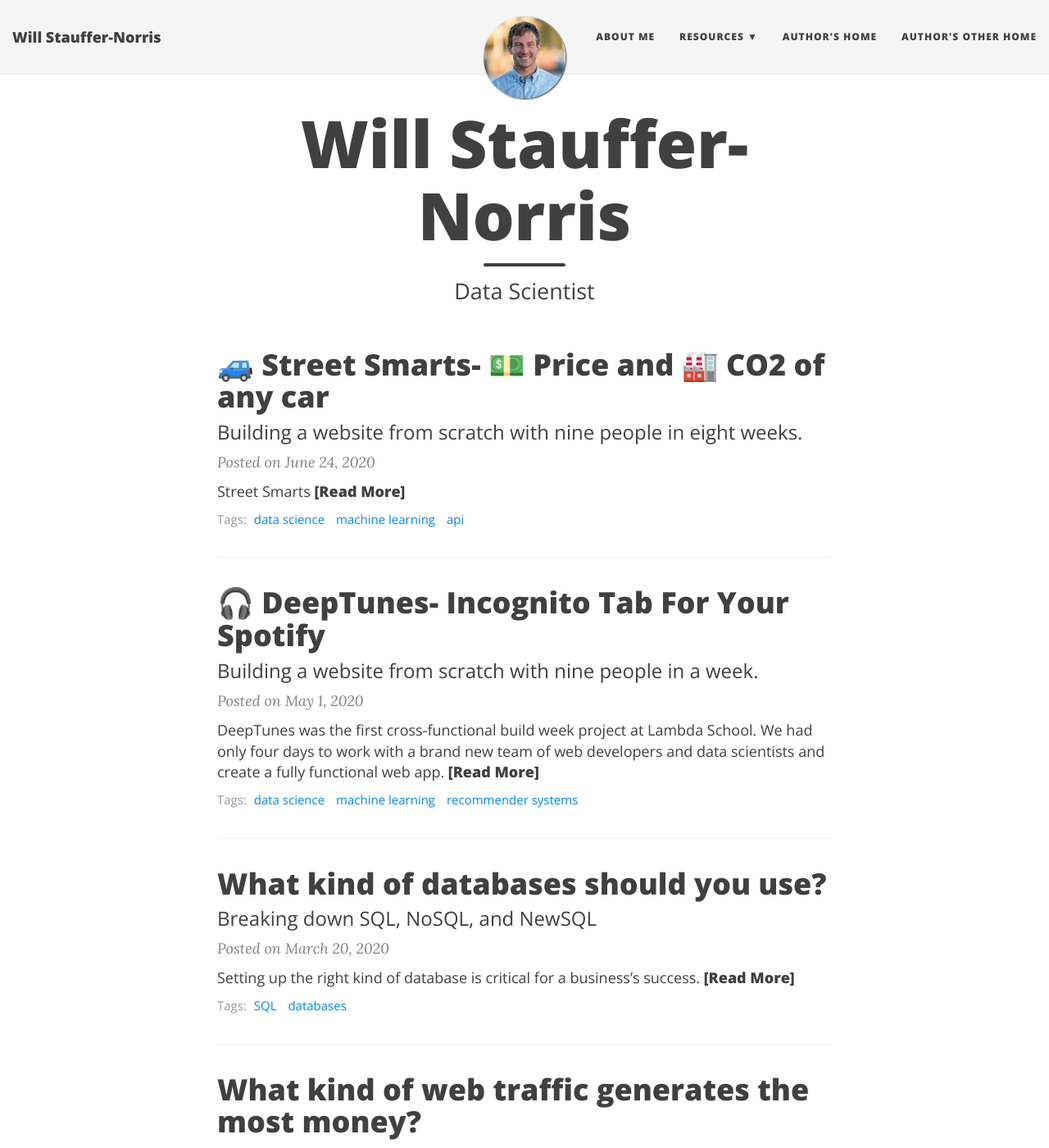
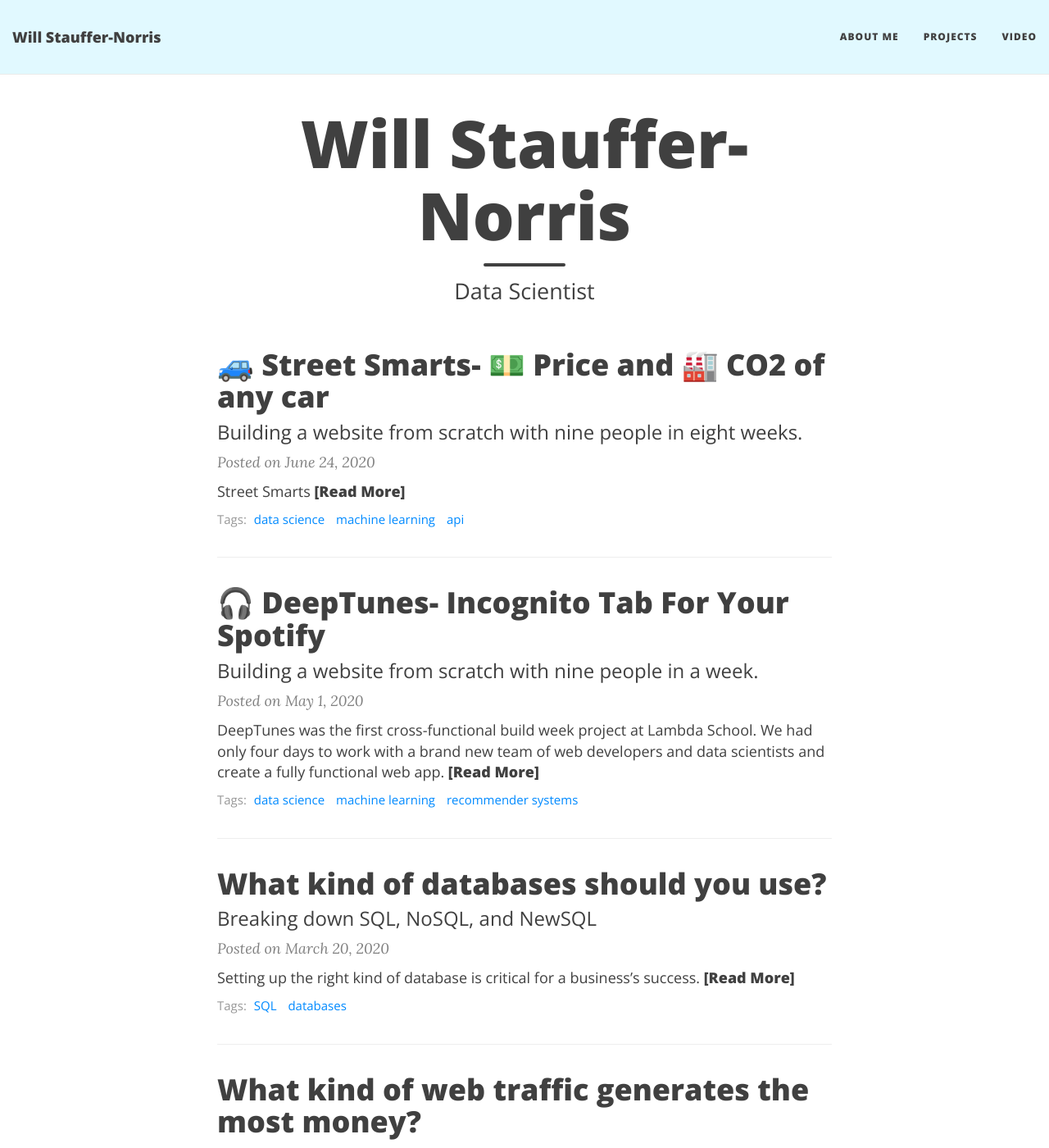
Before and after one commit to willstauffer/willstauffer.github.io, a Jekyll site: the page built from index.html, in a window 1280 px wide and 1400 px high. Shown: the whole window at 82% size. Built offline with Jekyll 4.4.1, drawn with Linux system fonts in a browser that asks for light colours; nearby versions of some CDN libraries; the list of posts is cut into pages by our own code.

Commit message:
Update _config.yml

```diff
--- a/_config.yml
+++ b/_config.yml
@@ -21,15 +21,12 @@ description: Data Science Portfolio
 # List of links in the navigation bar
 navbar-links:
   About Me: "aboutme"
-  Resources:
-    - Beautiful Jekyll: "http://deanattali.com/beautiful-jekyll/"
-    - Learn markdown: "http://www.markdowntutorial.com/"
-  Author's home: "http://deanattali.com"
-  Author's other home: "http://www.willstauffernorris.com"
+  Projects: "posts"
+  Video: "http://www.willstauffernorris.com"
 
 # Image to show in the navigation bar - image must be a square (width = height)
 # Remove this parameter if you don't want an image in the navbar
-avatar: "/img/edit1_small_square.jpg"
+#avatar: "/img/edit1_small_square.jpg"
 
 # If you want to have an image logo in the top-left corner instead of the title text,
 # then specify the following parameter
@@ -39,13 +36,13 @@ avatar: "/img/edit1_small_square.jpg"
 
 # Personalize the colors in your website. Colour values can be any valid CSS colour
 
-navbar-col: "#F5F5F5"
+navbar-col: "#E1F9FF"
 navbar-text-col: "#404040"
 navbar-children-col: "#F5F5F5"
 page-col: "#FFFFFF"
 link-col: "#008AFF"
 hover-col: "#0085A1"
-footer-col: "#F5F5F5"
+footer-col: "#E1F9FF"
 footer-text-col: "#777777"
 footer-link-col: "#404040"
 
```
